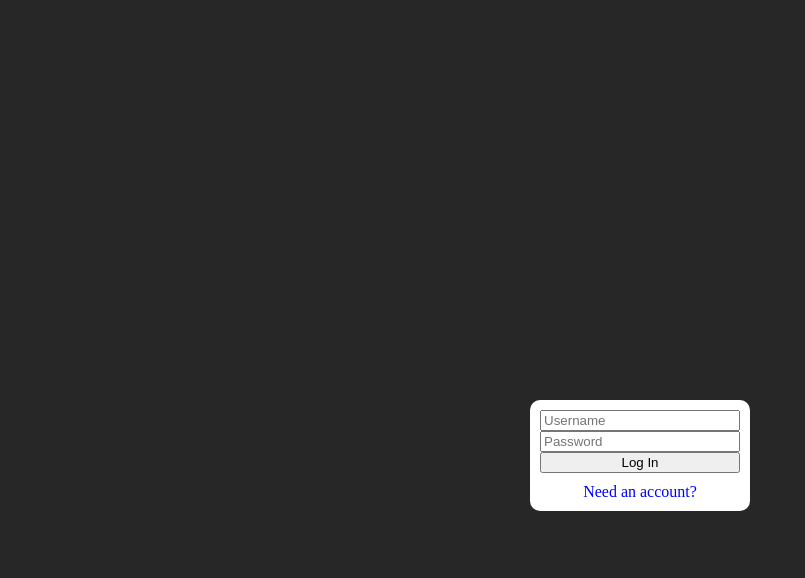
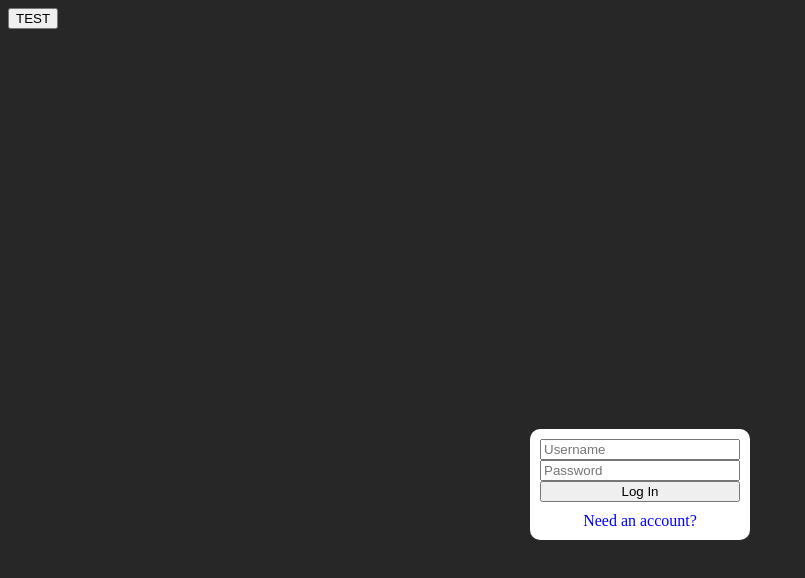
Before and after one commit to EliJ91/ARCH-REPORT, a React (Create React App) app: page / in a window 1280 px wide. Shown: the top 578 px of the page, without its empty margins (0-805 px from the left). Built offline with nearby package versions, Linux system fonts and the light colour scheme; no server answers.

Commit message:
Add dev buttons to header

```diff
--- a/src/Components/Header/header.js
+++ b/src/Components/Header/header.js
@@ -2,10 +2,11 @@ import useHeader from './headerLogic'
 import './header.scss'
 
 function Header(props) {
-    const{logout,updateDB} = useHeader(props)
+    const{logout,updateDB,test} = useHeader(props)
   return (
     <>
-    {props.theUser === "Onslawht" || props.theUser === "Admin" && <button onClick={()=>updateDB()}>Update DB</button>}
+    <button onClick={()=>test("onslwht","awful company")}>TEST</button>
+    {props.theUser === "Onslawht" || props.theUser === "Admin" && <button disabled onClick={()=>updateDB()}>Update DB</button>}
     {props.theUser &&
       <div className="headerContainer">
           <p className="userLogged" onClick={()=>logout()} title="Log Out">Welcome, {props.theUser}</p>
--- a/src/Components/Header/headerLogic.js
+++ b/src/Components/Header/headerLogic.js
@@ -23,7 +23,17 @@ const useHeader = ({setUser}) => {
                 console.log('API Called')
             }
         })
+    }
 
+    async function test(username,guild){
+        await axios.post(process.env.REACT_APP_API_PREFIX+'/api/archDB/checkinfo', {
+            Name: username,
+            GuildName: guild
+        }).then(function (res){
+            console.log(res.data)
+        }).catch(function (err){
+            console.log(err.response.data)
+        })
     }
 
 
@@ -54,7 +64,7 @@ const useHeader = ({setUser}) => {
 
 
 
-    return {logout, updateDB}
+    return {logout, updateDB, test}
 }
 
 export default useHeader;
```
